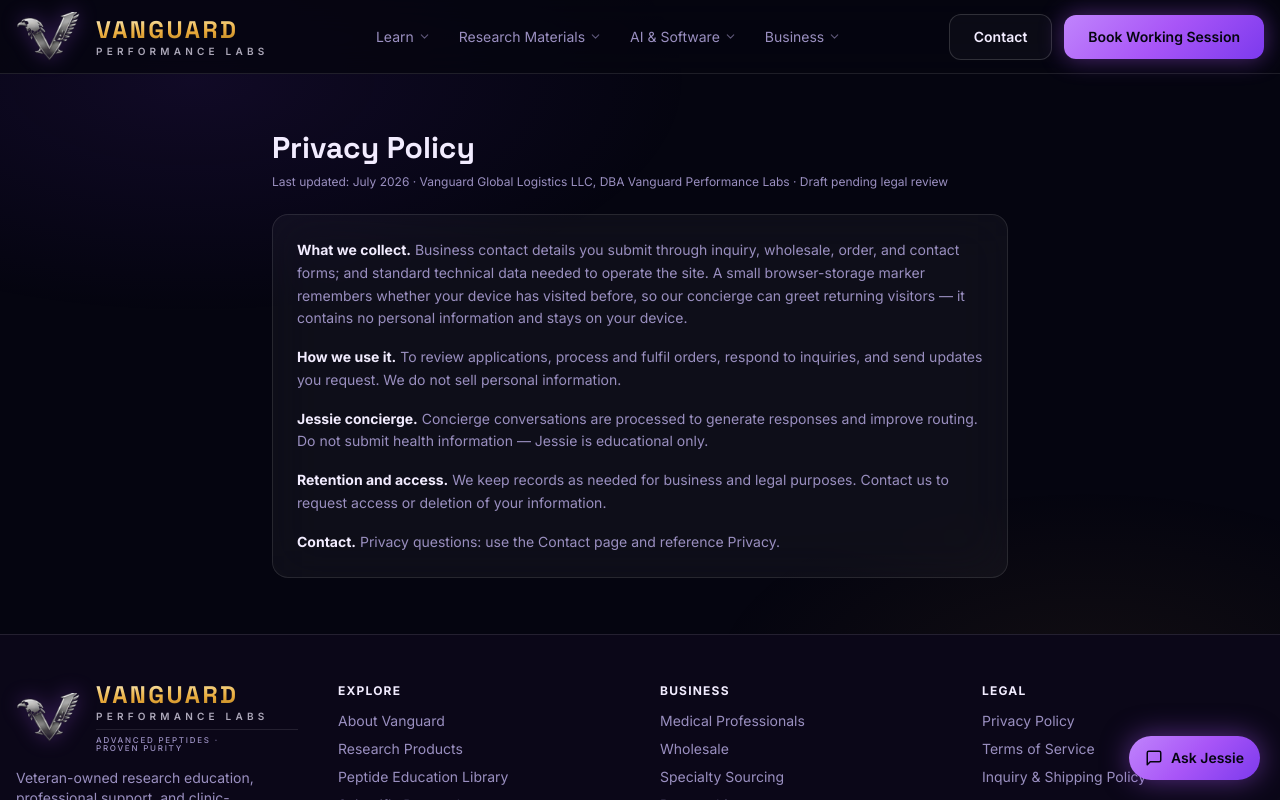
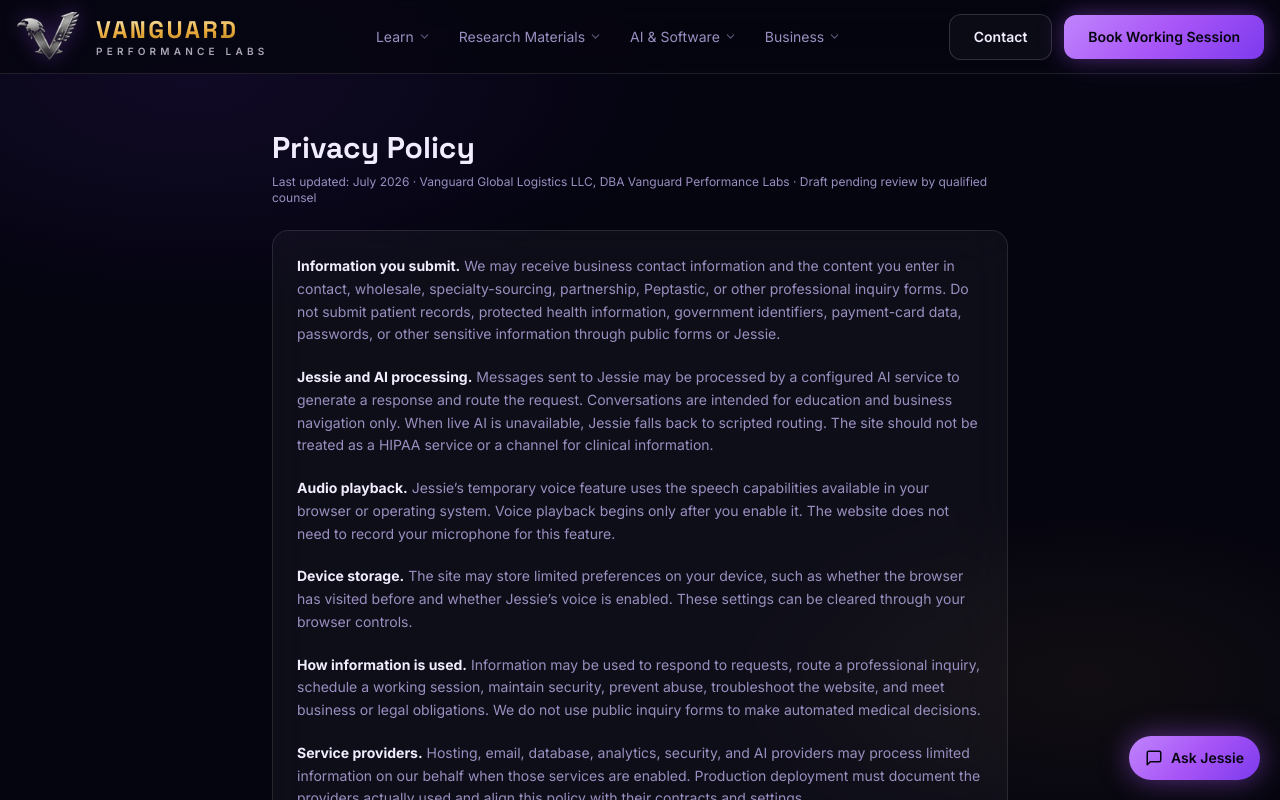
Before and after one commit to Vanguard-Global-Logistics/Vanguard-Performance-Labs, a Next.js app: page /legal/privacy in a window 1280 px wide. Shown: the top 800 px of the page. Built offline with nearby package versions, Linux system fonts and the light colour scheme.

Commit message:
Update privacy draft for AI and inquiry-only launch

```diff
--- a/app/legal/privacy/page.tsx
+++ b/app/legal/privacy/page.tsx
@@ -1,16 +1,37 @@
 import { GlassCard } from "@/components/ui";
+
 export const metadata = { title: "Privacy Policy" };
+
 export default function Page() {
   return (
     <div className="mx-auto max-w-3xl px-4 py-14">
       <h1 className="font-display text-3xl font-black text-bone">Privacy Policy</h1>
-      <p className="mt-2 text-xs text-muted">Last updated: July 2026 · Vanguard Global Logistics LLC, DBA Vanguard Performance Labs · Draft pending legal review</p>
-      <GlassCard className="mt-6 space-y-4 p-6 text-sm leading-relaxed text-muted">
-        <p><span className="font-bold text-bone">What we collect.</span> Business contact details you submit through inquiry, wholesale, order, and contact forms; and standard technical data needed to operate the site. A small browser-storage marker remembers whether your device has visited before, so our concierge can greet returning visitors — it contains no personal information and stays on your device.</p>
-        <p><span className="font-bold text-bone">How we use it.</span> To review applications, process and fulfil orders, respond to inquiries, and send updates you request. We do not sell personal information.</p>
-        <p><span className="font-bold text-bone">Jessie concierge.</span> Concierge conversations are processed to generate responses and improve routing. Do not submit health information — Jessie is educational only.</p>
-        <p><span className="font-bold text-bone">Retention and access.</span> We keep records as needed for business and legal purposes. Contact us to request access or deletion of your information.</p>
-        <p><span className="font-bold text-bone">Contact.</span> Privacy questions: use the Contact page and reference Privacy.</p>
+      <p className="mt-2 text-xs text-muted">
+        Last updated: July 2026 · Vanguard Global Logistics LLC, DBA Vanguard Performance Labs · Draft pending review by qualified counsel
+      </p>
+
+      <GlassCard className="mt-6 space-y-5 p-6 text-sm leading-relaxed text-muted">
+        <p>
+          <span className="font-bold text-bone">Information you submit.</span> We may receive business contact information and the content you enter in contact, wholesale, specialty-sourcing, partnership, Peptastic, or other professional inquiry forms. Do not submit patient records, protected health information, government identifiers, payment-card data, passwords, or other sensitive information through public forms or Jessie.
+        </p>
+        <p>
+          <span className="font-bold text-bone">Jessie and AI processing.</span> Messages sent to Jessie may be processed by a configured AI service to generate a response and route the request. Conversations are intended for education and business navigation only. When live AI is unavailable, Jessie falls back to scripted routing. The site should not be treated as a HIPAA service or a channel for clinical information.
+        </p>
+        <p>
+          <span className="font-bold text-bone">Audio playback.</span> Jessie’s temporary voice feature uses the speech capabilities available in your browser or operating system. Voice playback begins only after you enable it. The website does not need to record your microphone for this feature.
+        </p>
+        <p>
+          <span className="font-bold text-bone">Device storage.</span> The site may store limited preferences on your device, such as whether the browser has visited before and whether Jessie’s voice is enabled. These settings can be cleared through your browser controls.
+        </p>
+        <p>
+          <span className="font-bold text-bone">How information is used.</span> Information may be used to respond to requests, route a professional inquiry, schedule a working session, maintain security, prevent abuse, troubleshoot the website, and meet business or legal obligations. We do not use public inquiry forms to make automated medical decisions.
+        </p>
+        <p>
+          <span className="font-bold text-bone">Service providers.</span> Hosting, email, database, analytics, security, and AI providers may process limited information on our behalf when those services are enabled. Production deployment must document the providers actually used and align this policy with their contracts and settings.
+        </p>
+        <p>
+          <span className="font-bold text-bone">Retention and requests.</span> Retention periods and procedures for access, correction, or deletion must be finalized before launch. Privacy questions may be sent to Management@VanguardGlobalLogisticsLLC.com with “Privacy” in the subject line.
+        </p>
       </GlassCard>
     </div>
   );
```
